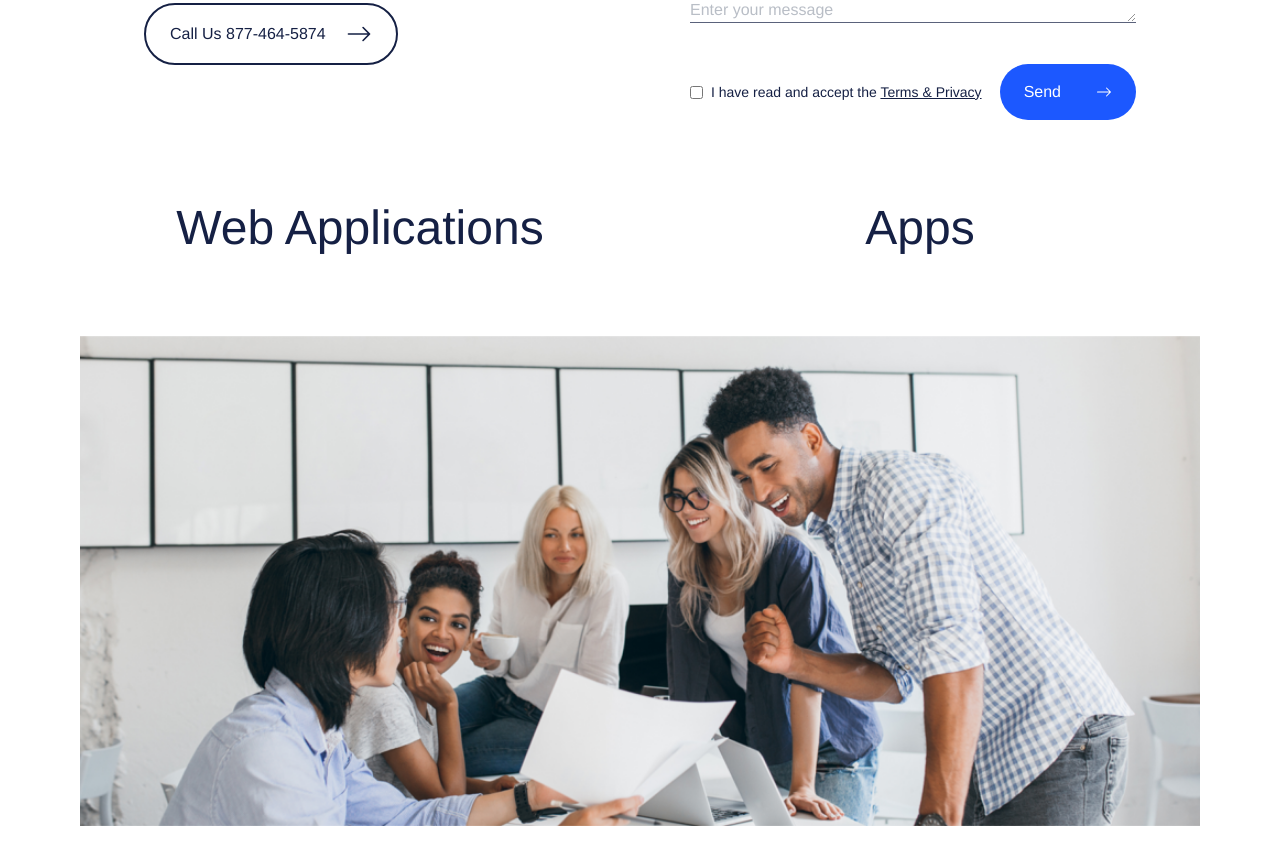
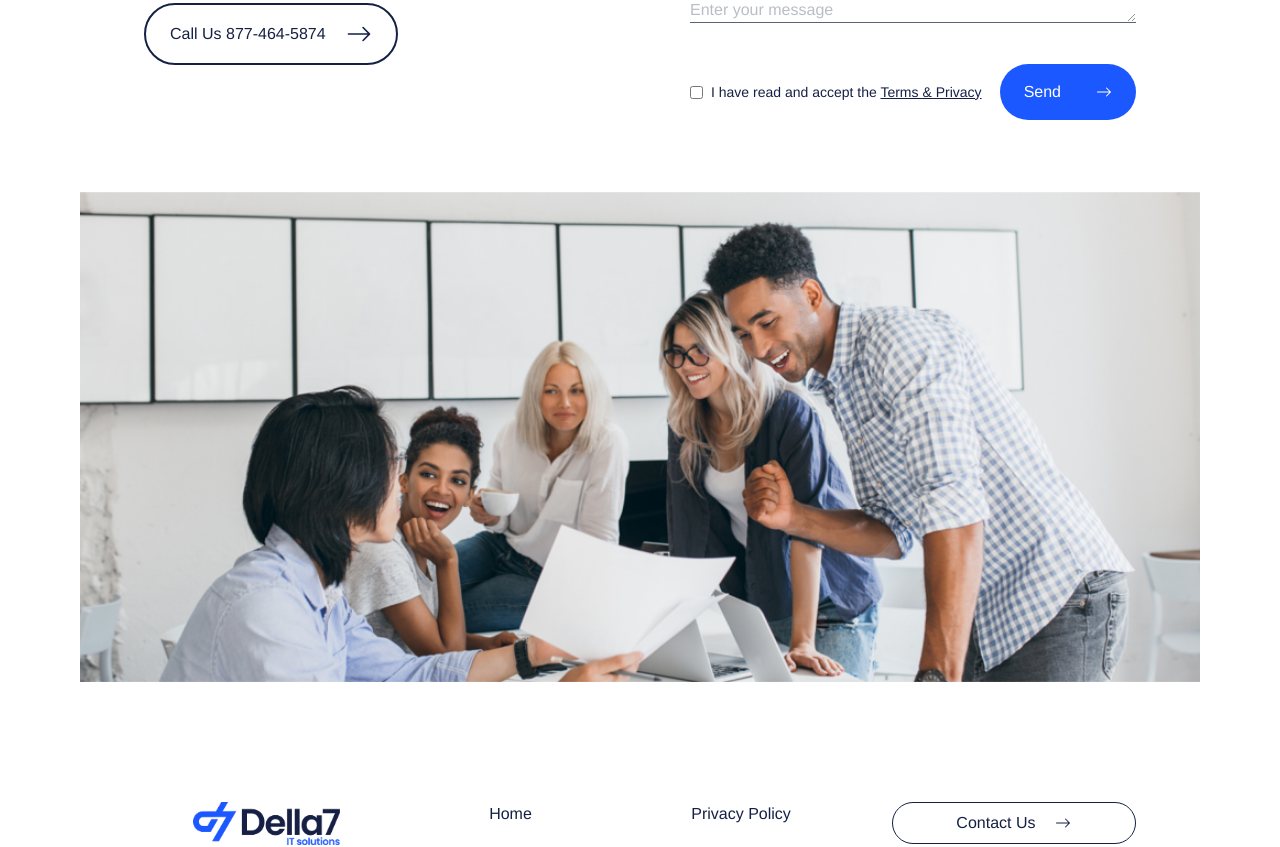
Before and after one commit to dexteraim/della7, a React (Vite) app: page / in a window 1280 px wide. Shown: the part 5640-6487 px from the top of the page. Built offline with nearby package versions, Linux system fonts and the light colour scheme.

Commit message:
fixed footer button

```diff
--- a/src/components/Footer.jsx
+++ b/src/components/Footer.jsx
@@ -2,11 +2,12 @@ import { FaFacebook } from 'react-icons/fa';
 import { AiFillGithub, AiFillInstagram, AiFillTwitterCircle } from 'react-icons/ai';
 import { BsArrowRight } from 'react-icons/bs';
 import LanguageToggle from './Languagetoggle';
+import { HashLink } from 'react-router-hash-link';
 
 const Footer = () => {
   return (
     <>
-      <img className="w-screen pb-8" src="/images/footer/team.png" alt="team" />
+      <img className="w-screen pb-8 lg:pt-[72px]" src="/images/footer/team.png" alt="team" />
       <footer className="mx-auto max-w-[1024px] bg-white px-4 pt-[88px] text-primary-blue">
         <div className="mx-auto flex flex-col justify-between">
           <div className="flex flex-col gap-[40px] lg:flex-row lg:items-start lg:justify-between">
@@ -64,15 +65,14 @@ const Footer = () => {
               </ul>
             </div>
             <div className="flex flex-col justify-center gap-[40px] lg:flex-1">
-              <a
-                target="_blank"
-                rel="noreferrer"
-                href="#"
+              <HashLink
+                smooth
+                to="#contact"
                 className="flex w-full items-center justify-center gap-5 rounded-full border-[1px] border-primary-blue p-2"
               >
                 Contact Us
                 <BsArrowRight />
-              </a>
+              </HashLink>
               <div className="hidden flex-col items-center gap-3 lg:items-start lg:pt-[91px]">
                 <div className="pb-[3px] text-[16px]">Follow Us</div>
                 <div className="flex gap-2 text-xl">
--- a/src/components/Tasks.jsx
+++ b/src/components/Tasks.jsx
@@ -39,7 +39,7 @@ const Tasks = () => {
   };
   return (
     <>
-      <div className="">
+      <div className="lg:hidden">
         <Carousel
           responsive={responsive}
           infinite={true}
```
